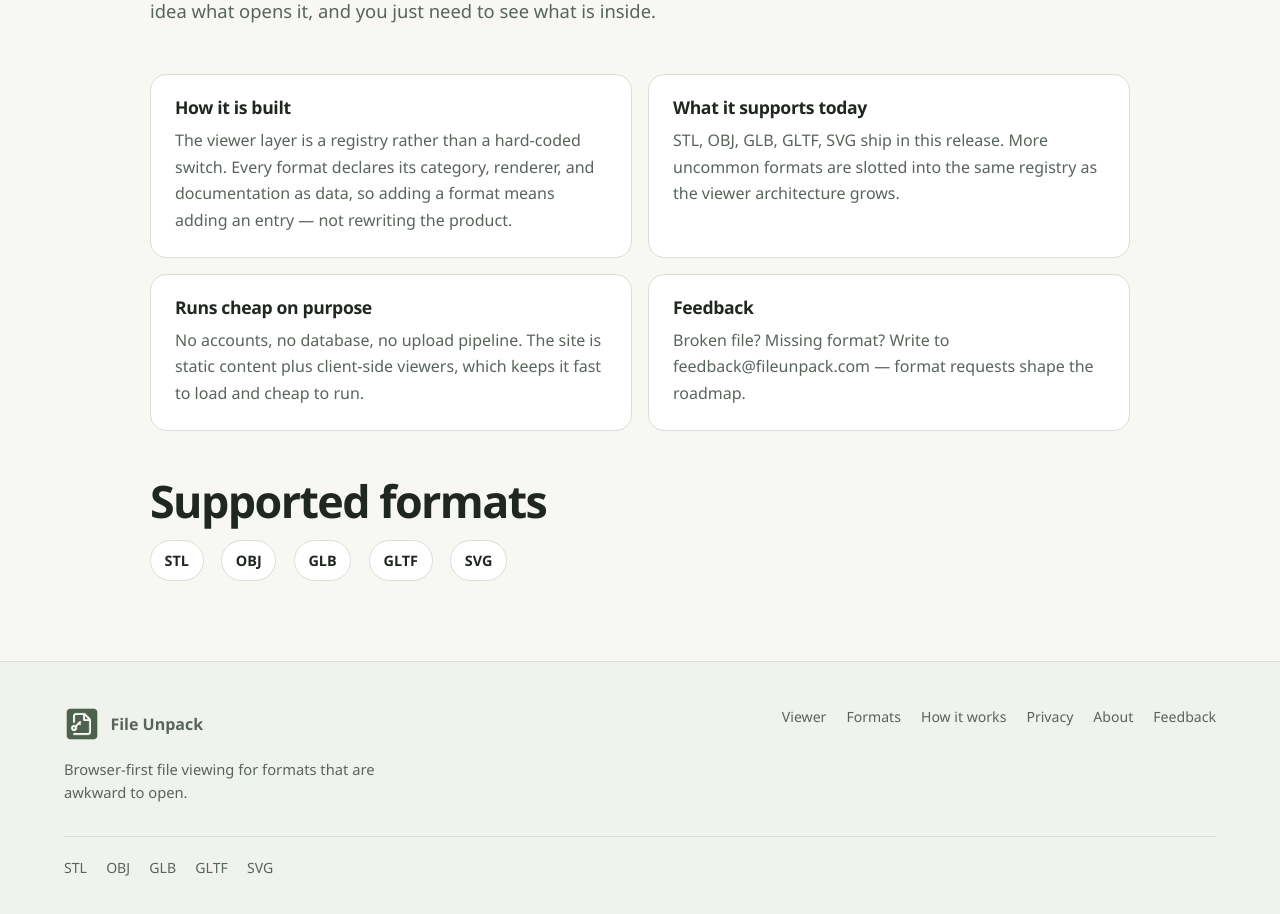
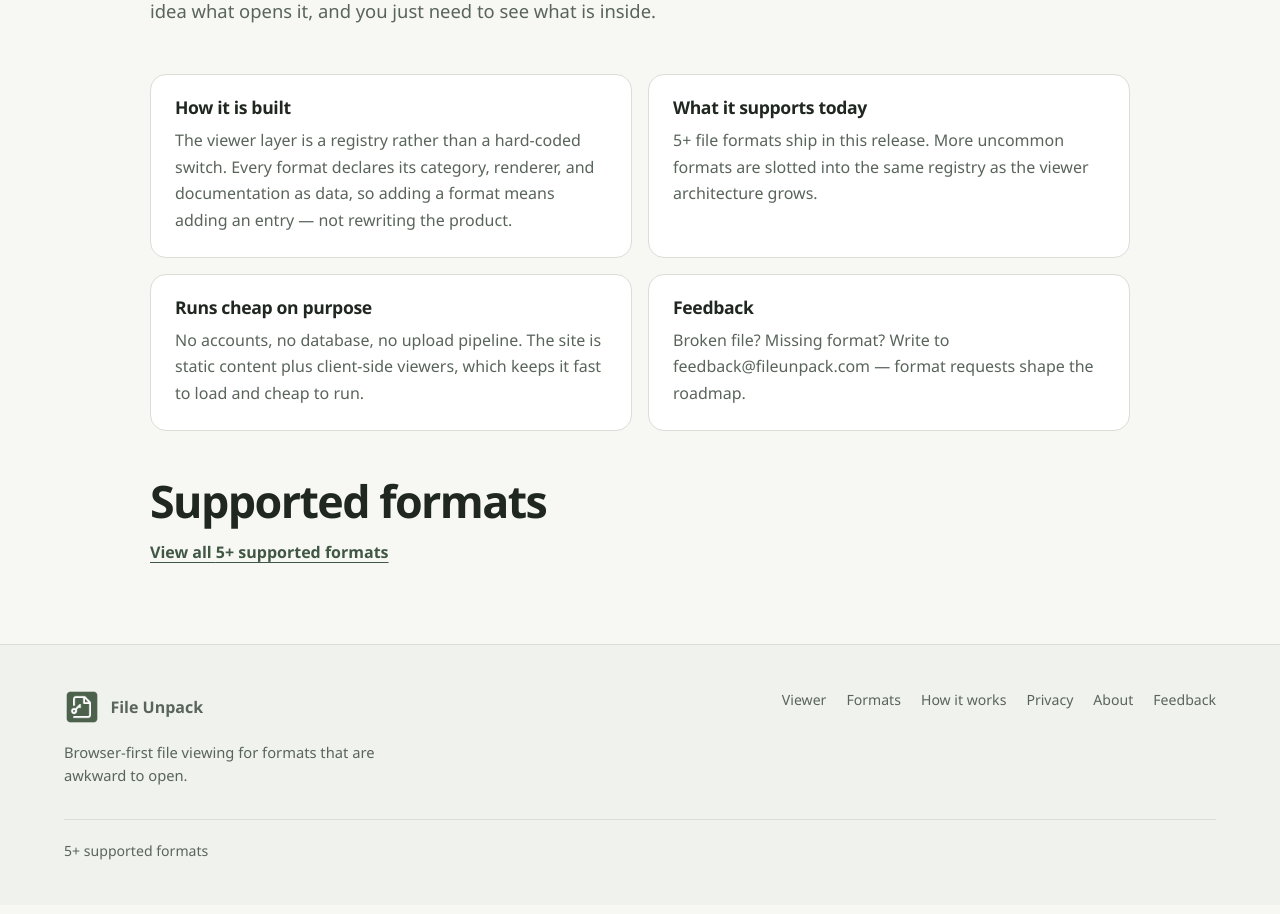
Before and after one commit to ZammadNasir/fileunpack, a Next.js app: page /about in a window 1280 px wide. Shown: the part 460-1374 px from the top of the page. Built offline with nearby package versions, Linux system fonts and the light colour scheme.

Commit message:
Updated content

```diff
--- a/app/(site)/about/page.tsx
+++ b/app/(site)/about/page.tsx
@@ -17,6 +17,8 @@ export const metadata: Metadata = {
 };
 
 export default function AboutPage() {
+  const formatCount = SUPPORTED_FORMATS.length;
+
   return (
     <main className="format-page">
       <section className="format-hero">
@@ -44,9 +46,8 @@ export default function AboutPage() {
         <article>
           <h2>What it supports today</h2>
           <p>
-            {SUPPORTED_FORMATS.map((format) => format.name).join(", ")} ship in
-            this release. More uncommon formats are slotted into the same
-            registry as the viewer architecture grows.
+            {formatCount}+ file formats ship in this release. More uncommon formats
+            are slotted into the same registry as the viewer architecture grows.
           </p>
         </article>
         <article>
@@ -69,13 +70,12 @@ export default function AboutPage() {
 
       <section className="related-section" aria-labelledby="about-formats">
         <h2 id="about-formats">Supported formats</h2>
-        <div className="format-link-row">
-          {SUPPORTED_FORMATS.map((format) => (
-            <Link key={format.extension} href={`/open/${format.extension}`}>
-              {format.name}
-            </Link>
-          ))}
-        </div>
+        <Link
+          href="/#formats"
+          className="inline-block font-semibold text-sage-deep underline underline-offset-4"
+        >
+          View all {formatCount}+ supported formats
+        </Link>
       </section>
     </main>
   );
--- a/app/(site)/page.tsx
+++ b/app/(site)/page.tsx
@@ -1,14 +1,14 @@
 import { DropFileCard } from "@/components/uploader/DropFileCard";
 import { siteConfig } from "@/src/config/site";
 import { SUPPORTED_FORMATS, getCategories } from "@/src/lib/formats";
+import type { Metadata } from "next";
 import Link from "next/link";
-import type { Metadata } from "next";
 
+const formatCount = SUPPORTED_FORMATS.length;
 const formatNames = SUPPORTED_FORMATS.map((format) => format.name);
 const formatsForMetadata = formatNames.join(", ");
 const homeTitle = `Online File Viewer for ${formatsForMetadata} | ${siteConfig.name}`;
-const homeDescription =
-  "Open STL, OBJ, GLB, GLTF, and SVG files online. Preview 3D models and vector images in your browser—no installation, account, or file upload required.";
+const homeDescription = `Open ${formatCount}+ file formats online. Preview 3D models, vector images, and more in your browser—no installation, account, or file upload required.`;
 
 export const metadata: Metadata = {
   title: { absolute: homeTitle },
@@ -51,8 +51,6 @@ const TICKER_CATEGORIES = getCategories().map((category) => ({
   formats: SUPPORTED_FORMATS.filter((format) => format.category === category),
 }));
 
-const formatList = SUPPORTED_FORMATS.map((format) => format.name).join(", ");
-
 export default function Home() {
   const structuredData = {
     "@context": "https://schema.org",
@@ -84,9 +82,10 @@ export default function Home() {
                 Open files right in your browser.
               </h1>
               <p className="mt-7 max-w-lg text-[1.05rem] leading-relaxed text-ink/80">
-                Use this online file viewer to open {formatList} without
-                installing specialized software. Preview 3D models and vector
-                images in your browser; no account or file upload is required.
+                Use this online file viewer to open {formatCount}+ file formats
+                without installing specialized software. Preview 3D models,
+                vector images, and more in your browser; no account or file
+                upload is required.
               </p>
             </div>
           </div>
@@ -105,8 +104,8 @@ export default function Home() {
                 Supported Formats
               </span>
               <span className="mt-4 block max-w-xs text-[0.98rem] leading-relaxed text-ink/80">
-                {formatList} today &mdash; the registry is data-driven, so new
-                formats slot in without a rewrite.
+                {formatCount}+ formats today &mdash; the registry is
+                data-driven, so new formats slot in without a rewrite.
               </span>
             </Link>
           </div>
@@ -268,16 +267,15 @@ export default function Home() {
           <article>
             <h3>Which file formats can I open?</h3>
             <p>
-              The viewer currently supports {formatList}. Open a format guide
-              for details about each viewer and its capabilities.
+              The viewer currently supports {formatCount}+ file formats. Open a
+              format guide for details about each viewer and its capabilities.
             </p>
-            <div className="format-link-row mt-4">
-              {SUPPORTED_FORMATS.map((format) => (
-                <Link key={format.extension} href={`/open/${format.extension}`}>
-                  {format.name}
-                </Link>
-              ))}
-            </div>
+            <Link
+              href="/#formats"
+              className="mt-4 inline-block font-semibold text-sage-deep underline underline-offset-4"
+            >
+              View all supported formats
+            </Link>
           </article>
           <article>
             <h3>Are my files uploaded?</h3>
--- a/app/view/page.tsx
+++ b/app/view/page.tsx
@@ -3,14 +3,16 @@ import { siteConfig } from "@/src/config/site";
 import { SUPPORTED_FORMATS } from "@/src/lib/formats";
 import type { Metadata } from "next";
 
+const formatCount = SUPPORTED_FORMATS.length;
+
 export const metadata: Metadata = {
   title: "Viewer",
-  description: `Open and inspect ${SUPPORTED_FORMATS.map((format) => format.name).join(", ")} files directly in your browser.`,
+  description: `Open and inspect ${formatCount}+ file formats directly in your browser.`,
   alternates: { canonical: "/view" },
   robots: { index: false },
   openGraph: {
     title: `Viewer | ${siteConfig.name}`,
-    description: `Open and inspect ${SUPPORTED_FORMATS.map((format) => format.name).join(", ")} files directly in your browser.`,
+    description: `Open and inspect ${formatCount}+ file formats directly in your browser.`,
     url: "/view",
     siteName: siteConfig.name,
     type: "website",
--- a/components/layout/Footer.tsx
+++ b/components/layout/Footer.tsx
@@ -4,6 +4,8 @@ import Image from "next/image";
 import Link from "next/link";
 
 export function Footer() {
+  const formatCount = SUPPORTED_FORMATS.length;
+
   return (
     <footer className="site-footer">
       <div>
@@ -29,11 +31,7 @@ export function Footer() {
         <a href="mailto:feedback@fileunpack.com">Feedback</a>
       </nav>
       <div className="footer-format-row" aria-label="Supported formats">
-        {SUPPORTED_FORMATS.map((format) => (
-          <Link key={format.extension} href={`/open/${format.extension}`}>
-            {format.name}
-          </Link>
-        ))}
+        <Link href="/#formats">{formatCount}+ supported formats</Link>
       </div>
     </footer>
   );
--- a/components/layout/Header.tsx
+++ b/components/layout/Header.tsx
@@ -1,8 +1,8 @@
 "use client";
 
 import { siteConfig } from "@/src/config/site";
+import { Menu, X } from "lucide-react";
 import Image from "next/image";
-import { Menu, X } from "lucide-react";
 import Link from "next/link";
 import { useState } from "react";
 
@@ -19,7 +19,7 @@ export function Header() {
 
   return (
     <header className="site-header sticky top-0 z-50 border-b border-ink/10 bg-paper">
-      <div className="grid min-h-[var(--header-h)] grid-cols-[1fr_auto] md:grid-cols-3">
+      <div className="grid min-h-(--header-h) grid-cols-[1fr_auto] md:grid-cols-3">
         <Link
           href="/"
           onClick={() => setOpen(false)}
@@ -50,7 +50,11 @@ export function Header() {
           className="nav-toggle flex min-h-11 min-w-11 items-center justify-center justify-self-end border-0 bg-transparent px-4 text-ink transition-colors hover:bg-mist md:mr-5"
         >
           <span className="sr-only">{open ? "Close menu" : "Open menu"}</span>
-          {open ? <X aria-hidden="true" size={20} strokeWidth={1.8} /> : <Menu aria-hidden="true" size={20} strokeWidth={1.8} />}
+          {open ? (
+            <X aria-hidden="true" size={20} strokeWidth={1.8} />
+          ) : (
+            <Menu aria-hidden="true" size={20} strokeWidth={1.8} />
+          )}
         </button>
       </div>
 
--- a/components/uploader/FileDropzone.tsx
+++ b/components/uploader/FileDropzone.tsx
@@ -19,14 +19,13 @@ type FileDropzoneProps = {
 const ACCEPTED_EXTENSIONS = SUPPORTED_FORMATS.flatMap(
   (format) => format.accepts,
 ).join(",");
+const formatCount = SUPPORTED_FORMATS.length;
 
 export function FileDropzone({ onFilesSelected }: FileDropzoneProps) {
   const [isDragging, setIsDragging] = useState(false);
   const inputId = useId();
   const inputRef = useRef<HTMLInputElement>(null);
-  const supportedLabel = SUPPORTED_FORMATS.map((format) => format.name).join(
-    " · ",
-  );
+  const supportedLabel = `${formatCount}+ file formats`;
 
   function handleFiles(files: FileList | null) {
     const selected = files ? Array.from(files) : [];
```
